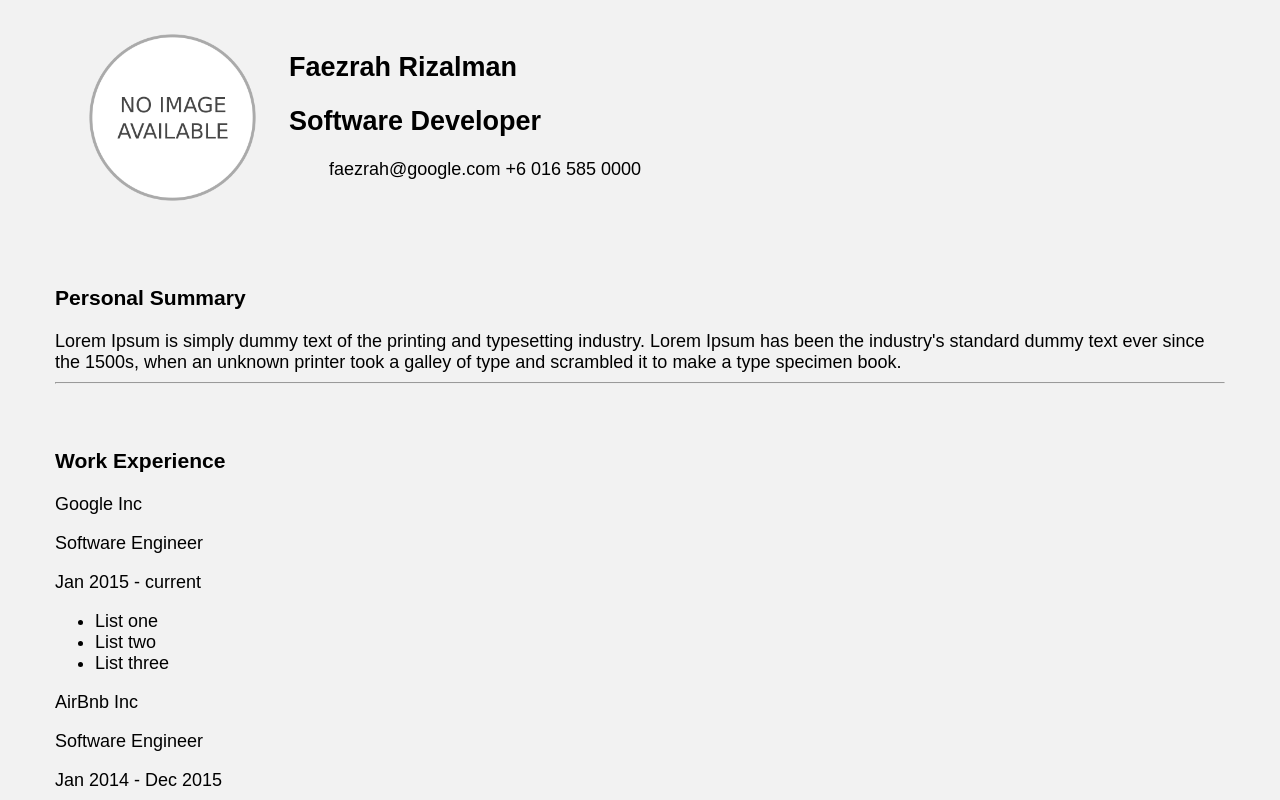
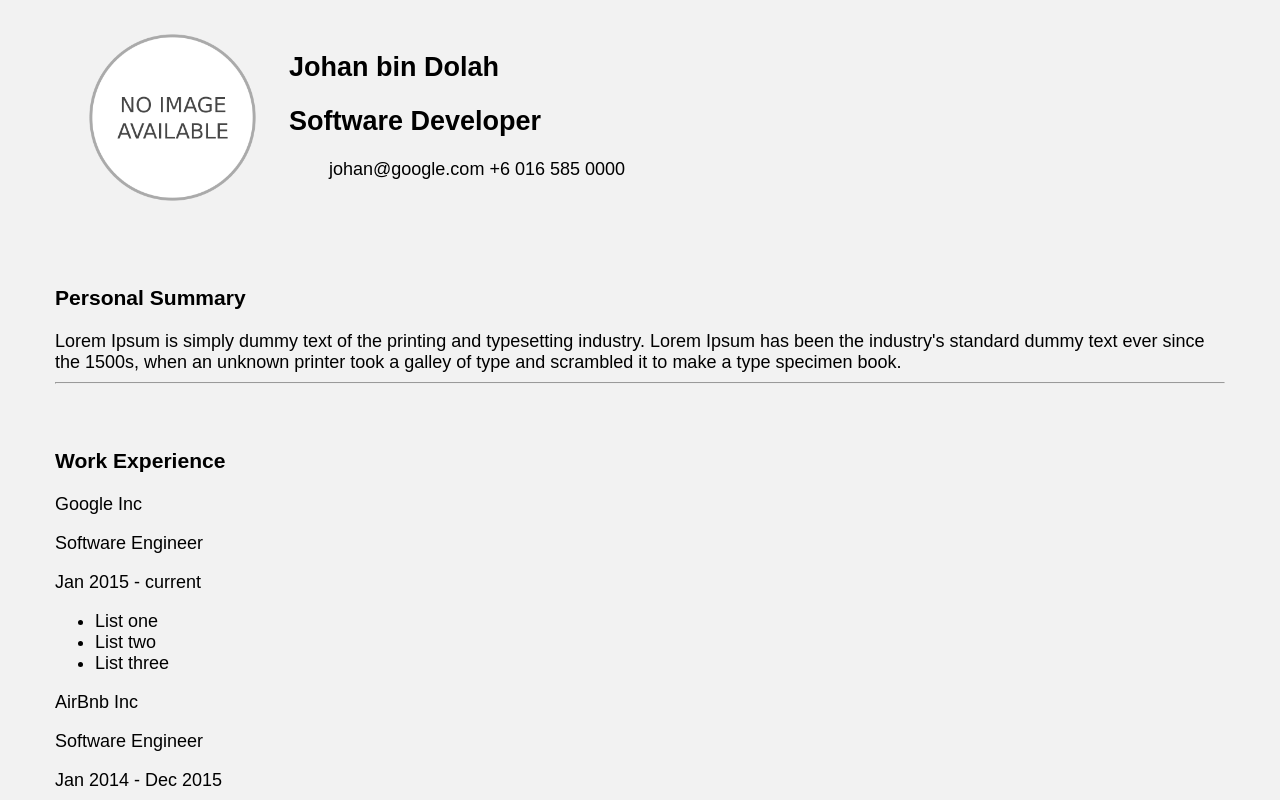
Before and after one commit to railsgirlskl/gdg-devcamp, a plain HTML site: page demo-page/resume.html in a window 1280 px wide. Shown: the top 800 px of the page. Drawn offline with Linux system fonts and the light colour scheme.

Commit message:
Change demo name

```diff
--- a/demo-page/resume.html
+++ b/demo-page/resume.html
@@ -1,7 +1,7 @@
 <!DOCTYPE html>
 <html>
   <head>
-    <title>Faezrah</title>
+    <title>Johan's Resume</title>
     <link rel='stylesheet' type='text/css' href='style.css'>
   </head>
   <body>
@@ -11,10 +11,10 @@
           <img src='images/no_image.png' class='display'>
         </section>
         <section class='content'>
-          <h2>Faezrah Rizalman</h2>
+          <h2>Johan bin Dolah</h2>
           <h2>Software Developer</h2>
           <ul>
-            <li>faezrah@google.com</li>
+            <li>johan@google.com</li>
             <li>+6 016 585 0000</li>
           </ul>
         </section>
```
